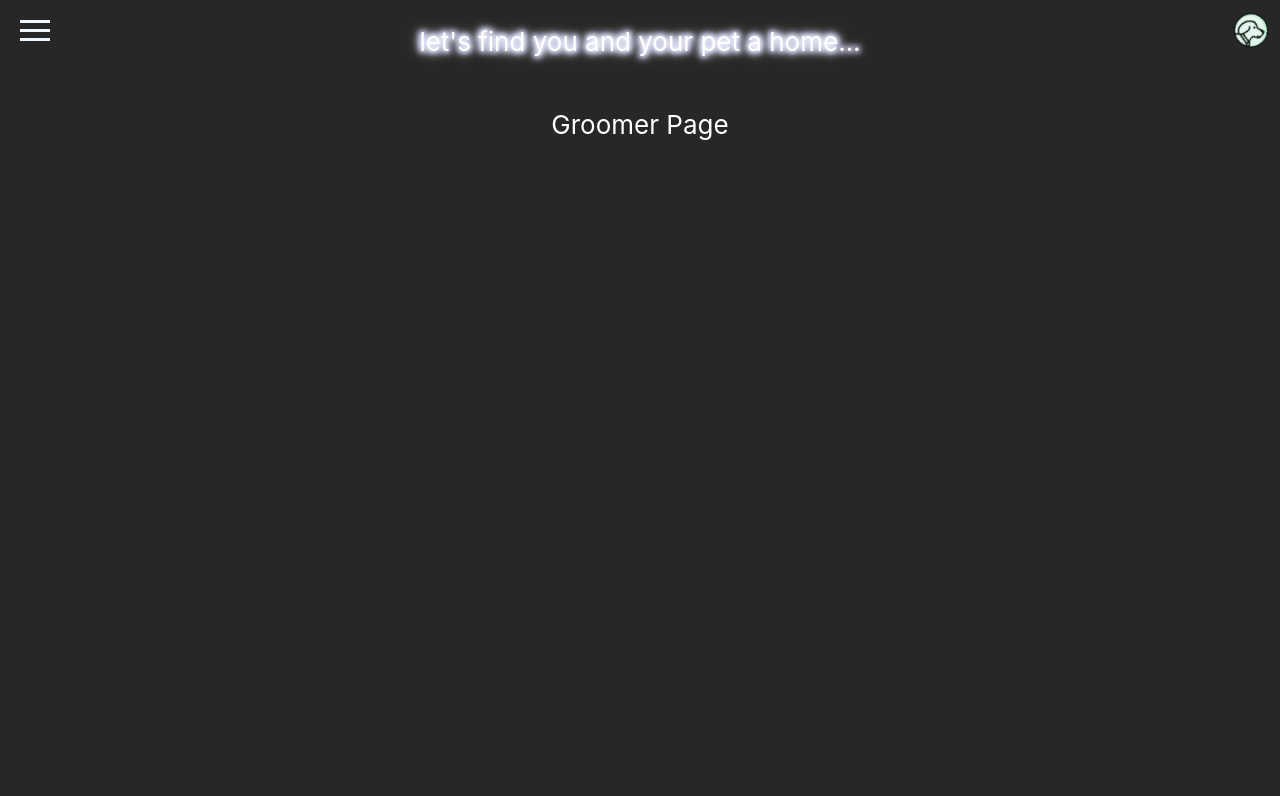
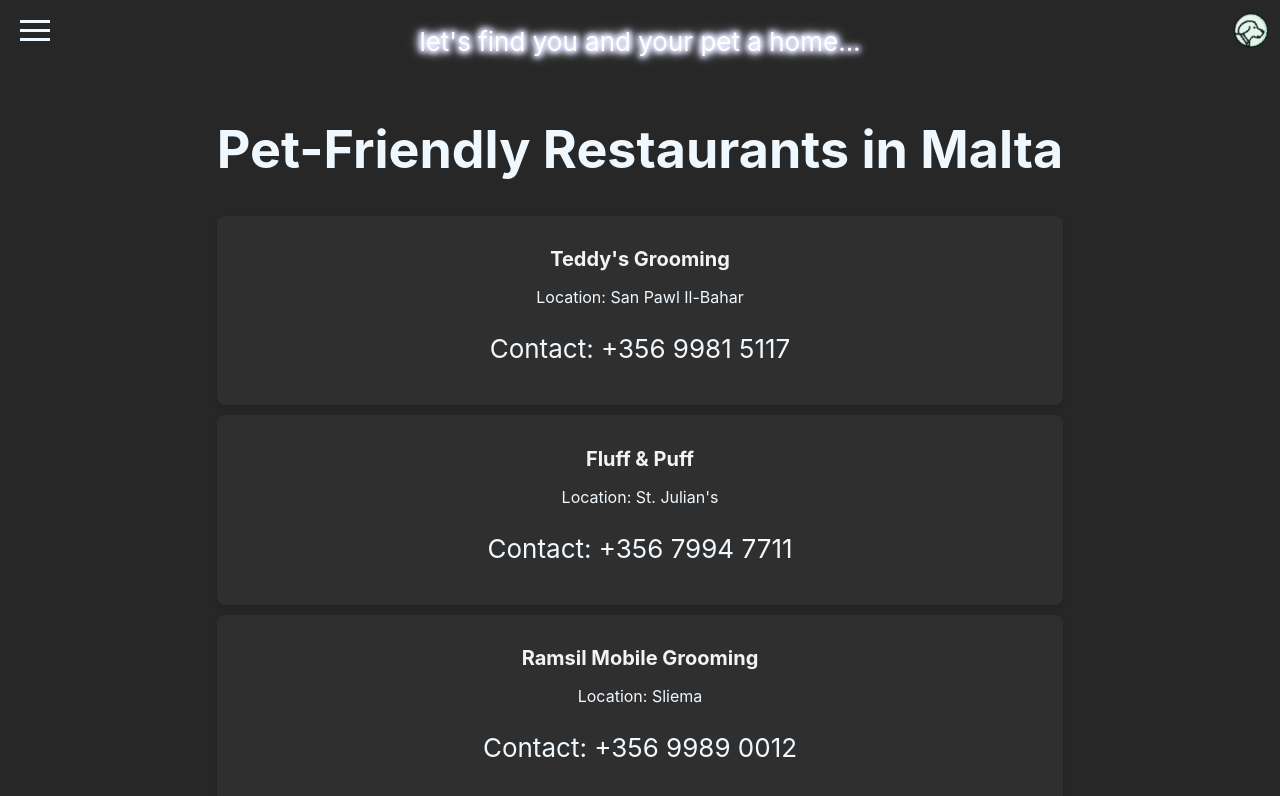
Before and after one commit to mikzerafa/petrealestate, a React (Create React App) app: page /Groomer in a window 1280 px wide. Shown: the top 796 px of the page. Built offline with nearby package versions, Linux system fonts and the light colour scheme.

Commit message:
added PetGroomer page

```diff
--- a/src/App.tsx
+++ b/src/App.tsx
@@ -6,7 +6,7 @@ import petFood from './component/petFood';
 import petGroomer from './component/petGroomer';
 import petHygiene from './component/petHygiene';
 import petLost from './component/petLost';
-import petToys from './component/petToys';
+import petToys from './component/petRestaurant';
 import dogLogo from '../src/logo/doggo2.svg';
 import '../src/css/App.css';
 import '../src/css/background.css';
--- a/src/component/petAdopt.tsx
+++ b/src/component/petAdopt.tsx
@@ -83,6 +83,7 @@ const PetAdopt = () => {
         }
         resetNewPet();
         setErrorM('');
+        window.location.reload();
       } catch (error) {
         setErrorM('Error adding pet');
         console.error(error);
@@ -167,7 +168,7 @@ const PetAdopt = () => {
         <button onClick={handleAddPet}>Add Pet</button>
       </div>
       <div className="pets-list">
-        {pets ? pets.map(pet => (
+        {pets.length>0 ? pets.map(pet => (
           <div key={pet.id} className="pet-card">
             <img src={pet.image} alt={pet.name} style={{ width: 300, height: 300, margin: '10px auto' }} />
             <h2>{pet.name}</h2>
--- a/src/component/petGroomer.tsx
+++ b/src/component/petGroomer.tsx
@@ -1,10 +1,43 @@
+const petGroomersMalta = [
+  { name: "Teddy's Grooming", contact: "+356 9981 5117", location: "San Pawl Il-Bahar" },
+  { name: "Fluff & Puff", contact: "+356 7994 7711", location: "St. Julian's" },
+  { name: "Ramsil Mobile Grooming", contact: "+356 9989 0012", location: "Sliema" },
+  { name: "Purrfect Paws", contact: "+356 7965 7638", location: "Ghaxaq" },
+  { name: "Pampered Pooches", contact: "+356 2154 6565", location: "Mellieha" },
+  { name: "Happy Paws", contact: "+356 2145 6611", location: "Msida" },
+  { name: "Doggy Day Spa", contact: "+356 2134 4545", location: "Mosta" },
+  { name: "Bark & Groom", contact: "+356 9982 2288", location: "Naxxar" },
+  { name: "Smart Pets", contact: "+356 2124 5421", location: "Hamrun" },
+  { name: "Robert's Grooming Service", contact: "+356 2123 7070", location: "Hamrun" },
+  { name: "Pups 'N' Stuff", contact: "+356 2138 3838", location: "San Gwann" },
+  { name: "Best Buddies Pet Grooming", contact: "+356 2138 9801", location: "San Gwann" },
+  { name: "Pawfect Grooming", contact: "+356 9933 6622", location: "Attard" },
+  { name: "Styling Academy Moggies & Doggies", contact: "+356 7980 5566", location: "Qormi" },
+  { name: "Shaggy Chic", contact: "+356 2144 0066", location: "Qormi" },
+  { name: "Scruffy to Fluffy", contact: "+356 2163 4219", location: "Qormi" },
+  { name: "Pets R Us", contact: "+356 2167 7676", location: "Zejtun" },
+  { name: "The Pet Parlor", contact: "+356 9985 2112", location: "Zebbug" },
+  { name: "Pretty Pets", contact: "+356 2165 5522", location: "Safi" },
+  { name: "Pro Grooming Salon", contact: "+356 9980 5511", location: "B’Bugia" }
+];
+
+
 const get = {
     GroomerPage : () => {
-        return (
-            <div className='GroomerPageDiv'>
-              <p> Groomer Page</p>
-            </div>
-          )
+      return (
+        <div className="container">
+          <h1 className="title">Pet-Friendly Restaurants in Malta</h1>
+          <ul className="list">
+            {petGroomersMalta.map((groomer, index) => (
+              <li key={index} className="item">
+                <h2 className="name">{groomer.name}</h2>
+                <p className="location">Location: {groomer.location}</p>
+                <p className="contact">Contact: {groomer.contact}</p>
+              </li>
+            ))}
+          </ul>
+        </div>
+      );
     }
 }
 
--- a/src/component/petLost.tsx
+++ b/src/component/petLost.tsx
@@ -1,6 +1,7 @@
-import React, { useState, useRef } from 'react';
+import React, { useState, useRef, useEffect } from 'react';
 import { Pet } from '../types/pet';
 import '../css/LostPet.css';
+import client from './generic/client';
 
 // Lost Pet Component
 const PetLost = () => {
@@ -18,83 +19,67 @@ const PetLost = () => {
     missingSince: '',
   });
 
+  const fileInputRef = useRef<HTMLInputElement>(null);
 
-  const fileInputRef = useRef<HTMLInputElement>(null);
+  // Fetch pets when the component loads
+  const fetchPets = async () => {
+    try {
+      const resp = await client.client.get('http://192.168.1.246',3000,'lost');
+      console.log(resp);
+      setPets(resp); // Assuming 'resp.data' contains the array of pets
+    } catch (error) {
+      console.error('Error fetching pets:', error);
+    }
+  };
+
+  useEffect(() => {
+    console.log('Loading pets');
+    fetchPets();
+  }, []);
 
   const handleChange = (e: React.ChangeEvent<HTMLInputElement>) => {
     const { name, value, files } = e.target;
-    console.log('name: ' + name);
-    if(itemAddedNames.length == 0)
-    {
-      setItemsAddedNames(name)
-      setItemsAdded(itemsAdded + 1);
-    }
-    else if(!itemAddedNames.includes(name) && value.length > 0)
-    {
-      setItemsAddedNames(itemAddedNames + "," + name)
-      setItemsAdded(itemsAdded + 1)
-    }
-    else if(itemAddedNames.includes(name) && value.length == 0)
-    {
-      setItemsAddedNames(itemAddedNames.substring(0, itemAddedNames.indexOf(name)) + itemAddedNames.substring(itemAddedNames.indexOf(name) + name.length+1, itemAddedNames.length));
-      setItemsAdded(itemsAdded-1)
+
+    if (value.length > 0 && !itemAddedNames.includes(name)) {
+      setItemsAddedNames(prev => prev ? `${prev},${name}` : name);
+      setItemsAdded(prev => prev + 1);
+    } else if (value.length === 0 && itemAddedNames.includes(name)) {
+      setItemsAddedNames(prev => prev.replace(new RegExp(`,?${name}`), ''));
+      setItemsAdded(prev => prev - 1);
     }
 
     if (name === 'image' && files && files.length > 0) {
       const reader = new FileReader();
       reader.onload = () => {
-        setNewPet((prevPet) => ({
-          ...prevPet,
-          image: reader.result as string,
-        }));
+        setNewPet(prevPet => ({ ...prevPet, image: reader.result as string }));
       };
       reader.readAsDataURL(files[0]);
     } else {
-      setNewPet((prevPet) => ({
-        ...prevPet,
-        [name]: value,
-      }));
+      setNewPet(prevPet => ({ ...prevPet, [name]: value }));
     }
   };
 
-  const handleAddPet = () => {
-
-    console.log('itemsAdded ' + itemsAdded + ' out of ' + inputAmounts);
-    console.log(itemAddedNames);
-    if(itemsAdded == inputAmounts)
-    {
-      setPets((prevPets) => [...prevPets, newPet]);
+  const handleAddPet = async () => {
+    if (itemsAdded >= inputAmounts) {
+      try {
+        const response = await client.client.post('http://192.168.1.246', '3000', 'lost', JSON.stringify(newPet));
+        if (response && response.data) {
+          setPets(response.data);
+        }
         resetNewPet();
-      setItemsAdded(0);
-      setItemsAddedNames('')
-
-      if (fileInputRef.current) {
-        fileInputRef.current.value = "";
+        setErrorM('');
+        window.location.reload();
+      } catch (error) {
+        setErrorM('Error adding pet');
+        console.error('Error adding pet:', error);
       }
-    }
-    else{
-      //add error signal on inputs not added
+    } else {
       setErrorM('All Fields Must be completed');
     }
-
   };
 
   const handleDeletePet = (id: number) => {
-    setPets((prevPets) => prevPets.filter((pet) => pet.id !== id));
-  };
-
-  const handleUpdatePet = (id: number) => {
-    const updatedPets = pets.map((pet) =>
-      pet.id === id ? { ...newPet, id } : pet
-    );
-    setPets(updatedPets);
-    resetNewPet();
-  };
-
-  const handleUploadClick = () => {
-    if (fileInputRef.current) {
-      fileInputRef.current.click();
-    }
+    setPets(prevPets => prevPets.filter(pet => pet.id !== id));
   };
 
   const resetNewPet = () => {
@@ -106,14 +91,17 @@ const PetLost = () => {
       image: '',
       missingSince: '',
     });
+    setItemsAdded(0);
+    setItemsAddedNames('');
+    if (fileInputRef.current) {
+      fileInputRef.current.value = '';
+    }
   };
-
-
 
   return (
     <div className="App">
       <h1>Lost Pets</h1>
-      <p>{errorM}</p>
+      {errorM && <p>{errorM}</p>}
       <div className="form-container">
         <input
           type="text"
@@ -122,9 +110,7 @@ const PetLost = () => {
           placeholder="Pet's name"
           value={newPet.name}
           onChange={handleChange}
-
         />
-
         <input
           type="text"
           name="lastSighted"
@@ -147,7 +133,6 @@ const PetLost = () => {
           accept="image/*"
           ref={fileInputRef}
           onChange={handleChange}
-
         />
         <input
           type="text"
@@ -159,16 +144,20 @@ const PetLost = () => {
         />
         <button onClick={handleAddPet}>Add Pet</button>
       </div>
-      <div className="pets-list" style={{}}>
-        {pets.map((pet) => (
-          <div key={pet.id} className="pet-card" >
-            <img src={pet.image} alt={pet.name} style={{width: 300, height: 300, margin: '10px auto'}}/>
+      <div className="pets-list">
+        {(pets && pets.length > 0) ? (
+          pets.map(pet => (
+            <div key={pet.id} className="pet-card">
+              <img src={pet.image} alt={pet.name} style={{ width: 300, height: 300, margin: '10px auto' }} />
               <h2>{pet.name}</h2>
               <p>Last Sighted: {pet.lastSighted}</p>
               <p>Contact Number: {pet.contactNumber}</p>
               <p>Missing Since: {pet.missingSince}</p>
             </div>
-        ))}
+          ))
+        ) : (
+          <p>No Pets Currently Listed</p>
+        )}
       </div>
     </div>
   );
@@ -185,4 +174,4 @@ const LostPage = () => {
   );
 };
 
-export default{ LostPage, PetLost };
+export default { LostPage, PetLost };
--- a/src/css/App.css
+++ b/src/css/App.css
@@ -22,7 +22,7 @@
   flex-direction: column;
   align-items: center;
   font-size: calc(10px + 2vmin);
-  color: white;
+  color: aliceblue;
 }
 
 .App-header > img{
```
Also changed, not shown: src/component/petRestaurant.tsx (renamed from src/component/petToys.tsx). Lines whose indentation alone changed are shown as unchanged.
